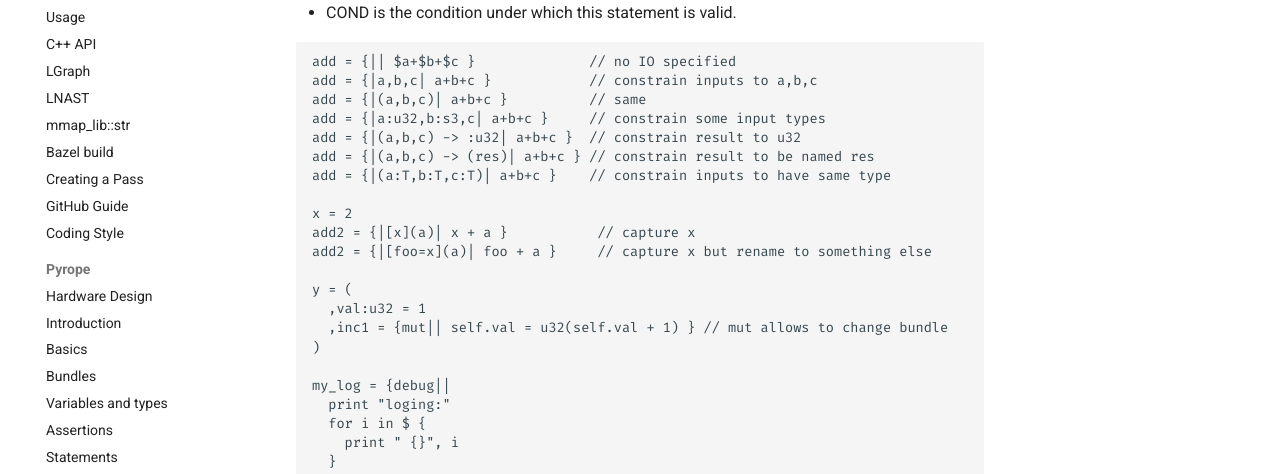
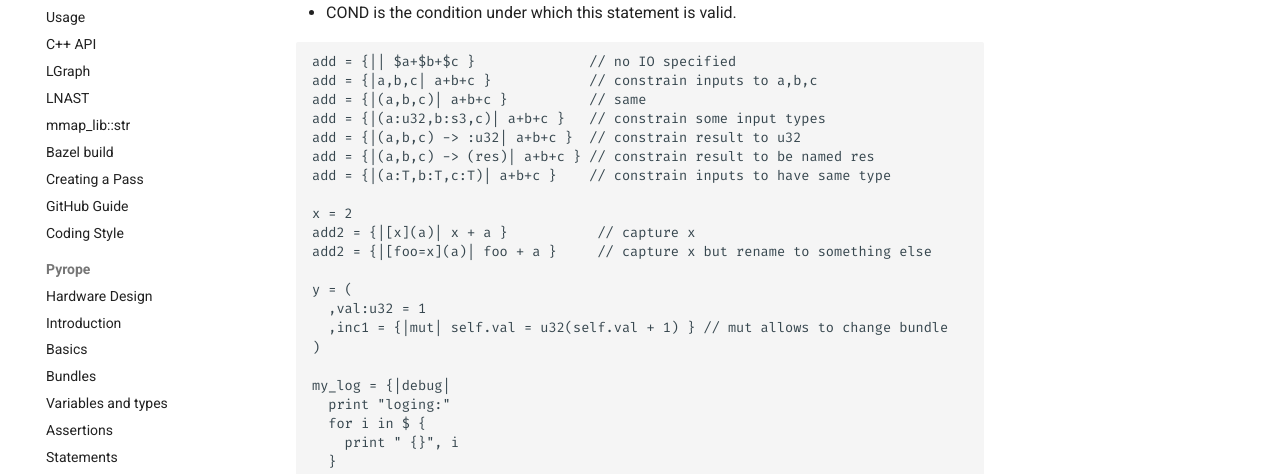
Before and after one commit to masc-ucsc/docs, an MkDocs documentation site: the page built from docs/pyrope/06-functions.md, in a window 1280 px wide and 900 px high, scrolled down 994 px. Shown: the part 207-681 px from the top of the window. Built offline with MkDocs 1.6.1 and Material for MkDocs 9.7.7, drawn with Linux system fonts in a browser that asks for light colours; comment, search, counter and statistics services are not loaded; some of the changed text lies outside the part shown.

Commit message:
fix to match tree-sitter-pyrope

````diff
--- a/docs/pyrope/06-functions.md
+++ b/docs/pyrope/06-functions.md
@@ -43,7 +43,7 @@ can be captured. An empty list (`[]`), means no captures allowed.
 add = {|| $a+$b+$c }              // no IO specified
 add = {|a,b,c| a+b+c }            // constrain inputs to a,b,c
 add = {|(a,b,c)| a+b+c }          // same
-add = {|a:u32,b:s3,c| a+b+c }     // constrain some input types
+add = {|(a:u32,b:s3,c)| a+b+c }   // constrain some input types
 add = {|(a,b,c) -> :u32| a+b+c }  // constrain result to u32
 add = {|(a,b,c) -> (res)| a+b+c } // constrain result to be named res
 add = {|(a:T,b:T,c:T)| a+b+c }    // constrain inputs to have same type
@@ -54,10 +54,10 @@ add2 = {|[foo=x](a)| foo + a }     // capture x but rename to something else
 
 y = (
   ,val:u32 = 1
-  ,inc1 = {mut|| self.val = u32(self.val + 1) } // mut allows to change bundle
+  ,inc1 = {|mut| self.val = u32(self.val + 1) } // mut allows to change bundle
 )
 
-my_log = {debug||
+my_log = {|debug|
   print "loging:"
   for i in $ {
     print " {}", i
@@ -143,7 +143,7 @@ the bundle in the first argument and adding an extra return for the self object.
 ```
 var a_1 = (
   ,x:u10
-  ,fun = {mut |x|
+  ,fun = {|mut x|
     assert $.__size == 2 // self and x
     self.a = x
   }
@@ -161,7 +161,7 @@ assert a_2.x == 4
 
 To access the bundle contents, there are two keywords:
 
-* `self` provides access to the upper level in the bundle. The method that modifies the upper level bundle must be mutable (`{mut |...}`).
+* `self` provides access to the upper level in the bundle. The method that modifies the upper level bundle must be mutable (`{|mut ...}`).
 * `super` provides the method before it was redefined.
 
 ```
````
Also changed, not shown: docs/pyrope/07-typesystem.md (+9 -9 lines).
